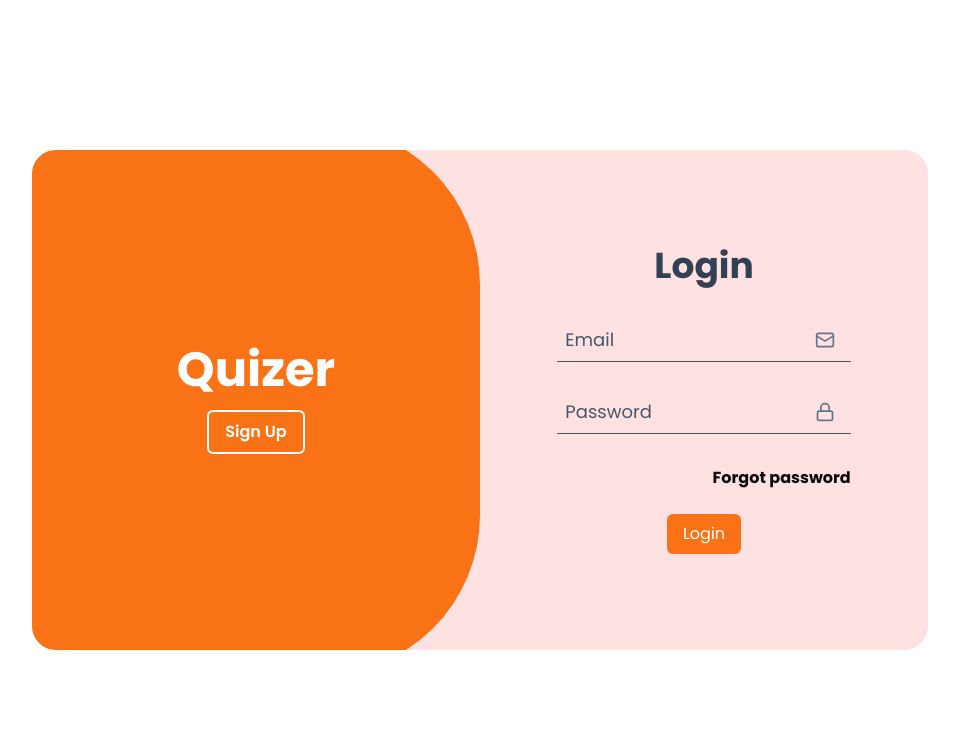
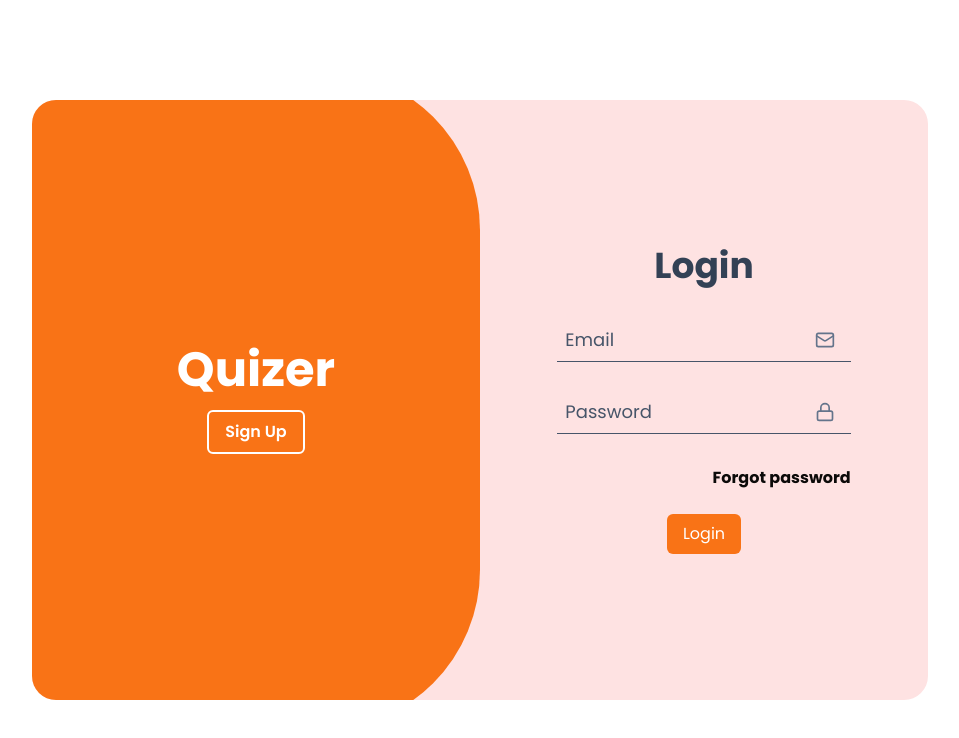
Before and after one commit to BashBuilder/Quizer, a React (Vite) app: page /auth in a window 1280 px wide. Shown: the top 738 px of the page, without its empty margins (160-1119 px from the left). Built offline with nearby package versions, Linux system fonts and the light colour scheme.

Commit message:
auth ui update

```diff
--- a/src/components/LoginUser.tsx
+++ b/src/components/LoginUser.tsx
@@ -26,7 +26,7 @@ export default function LoginUser({ isLogin }: LoginProps) {
   };
   return (
     <form
-      className={` relative flex flex-col items-center justify-center overflow-hidden px-4 transition-all  duration-500 ease-in-out sm:px-0 md:px-8 xl:px-16  ${
+      className={` relative flex flex-col items-center overflow-hidden px-4 pt-20 transition-all duration-500 ease-in-out  sm:px-0 md:justify-center md:pt-0 xl:px-16  ${
         isLogin
           ? " delay-500"
           : " pointer-events-none z-[1] opacity-0 delay-100 "
--- a/src/components/SignupUser.tsx
+++ b/src/components/SignupUser.tsx
@@ -32,7 +32,7 @@ export default function SignupUser({ isLogin }: LoginProps) {
   };
   return (
     <form
-      className={` relative flex flex-col items-center justify-center overflow-hidden px-4 transition-all  duration-500 ease-in-out sm:px-0 md:px-8 xl:px-16  ${
+      className={` relative flex flex-col items-center justify-center overflow-hidden px-4 pt-10 transition-all duration-500  ease-in-out md:pt-0 xl:px-16  ${
         !isLogin
           ? " delay-500"
           : " pointer-events-none z-[1] opacity-0 delay-100 "
--- a/src/routes/Auth.tsx
+++ b/src/routes/Auth.tsx
@@ -4,13 +4,11 @@ import SignupUser from "../components/SignupUser";
 
 export default function Login() {
   const [isLogin, setIsLogin] = useState(true);
-  console.log(isLogin);
-
   return (
-    <section className="flex h-screen min-h-[690px] items-center justify-center p-0 ">
-      <div className=" relative h-screen w-full max-w-4xl overflow-hidden bg-red-100 md:h-[500px] md:w-11/12 md:rounded-3xl">
+    <section className="h-screen items-center justify-center p-0 md:flex ">
+      <div className=" relative h-screen min-h-[600px] w-full overflow-hidden bg-red-100 md:h-[500px] md:w-11/12 md:max-w-4xl md:rounded-3xl">
         <div
-          className={`absolute h-[110%] w-[150%] rounded-full bg-primary transition-all duration-1000  ease-in-out md:top-1/2 md:w-full md:-translate-y-1/2 md:rounded-[10rem] ${isLogin ? "bottom-2/3 md:-left-1/2 " : "-bottom-2/3 md:left-1/2"} `}
+          className={`absolute h-[110%] w-[150%] rounded-full bg-primary transition-all duration-1000  ease-in-out md:top-1/2 md:w-full md:-translate-y-1/2 md:rounded-[10rem] ${isLogin ? "bottom-[60%] md:-left-1/2 " : "-bottom-2/3 md:left-1/2"} `}
         />
         <div className="relative h-full">
           {/* Login */}
```
